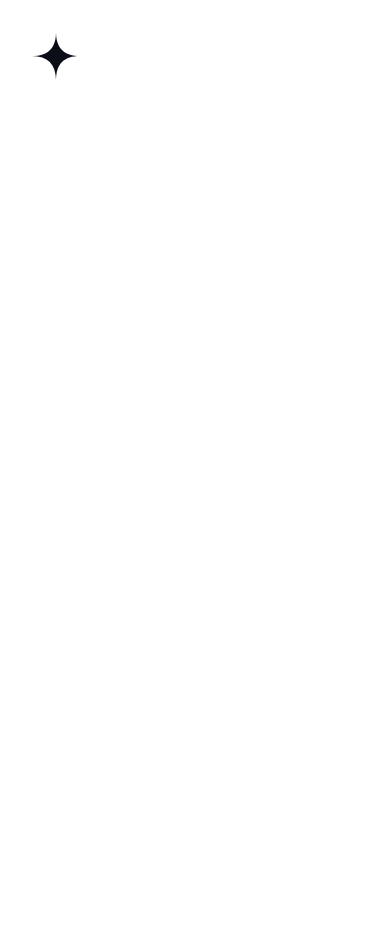
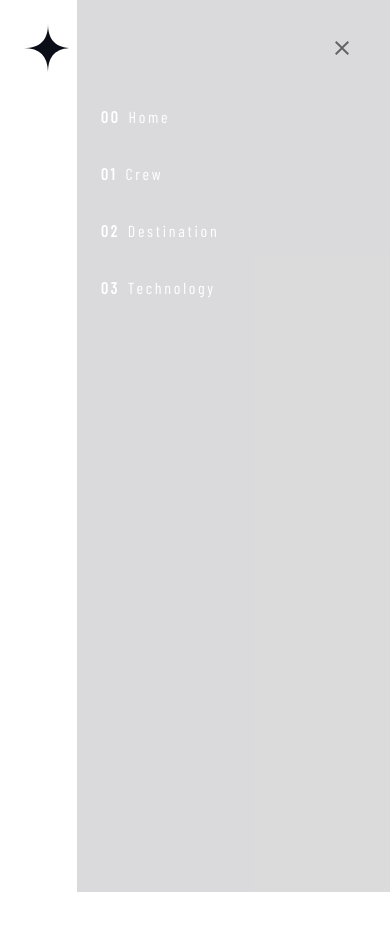
Before and after one commit to AgomohC/femto-space-tourism, a React (Create React App) app: page /destination in a window 390 px wide. Both pictures are taken after a click on the button 334 px from the left and 56 px from the top of the page. Shown: the top 930 px of the page. After the commit the page ends 892 px from the top, so only its background shows below. Built offline with nearby package versions, Linux system fonts and the light colour scheme; a web font is replaced by a local one.

Commit message:
added aside modal

```diff
--- a/public/index.html
+++ b/public/index.html
@@ -13,8 +13,8 @@
       />
       <title>Space Tourism</title>
    </head>
-   <body>
+   <body style="margin: 0">
       <noscript>You need to enable JavaScript to run this app.</noscript>
-      <div id="root" style="margin: 0"></div>
+      <div id="root" ></div>
    </body>
 </html>
--- a/src/Components/Header.jsx
+++ b/src/Components/Header.jsx
@@ -1,5 +1,6 @@
 import React, { useState } from "react";
 import MenuIcon from "@material-ui/icons/Menu";
+import CloseIcon from "@material-ui/icons/Close";
 import logo from "../assets/shared/logo.svg";
 import {
    AppBar,
@@ -89,6 +90,9 @@ const useStyles = makeStyles((theme) => ({
          minWidth: "50%",
       },
    },
+   navLinksMobile: {
+      marginTop: theme.spacing(10),
+   },
    linksDiv: {
       height: "100%",
       backgroundColor: "transparent",
@@ -99,10 +103,13 @@ const useStyles = makeStyles((theme) => ({
    },
    link: {
       textDecoration: "none",
-      color: "inherit",
+      color: "#fff",
       "&:hover": {
          borderBottom: "2px solid #fff",
       },
+   },
+   linkMobile: {
+      marginBottom: theme.spacing(4),
    },
    linkSpan: {
       fontWeight: "bold",
@@ -111,6 +118,11 @@ const useStyles = makeStyles((theme) => ({
       [theme.breakpoints.up("lg")]: {
          display: "inline-block",
       },
+   },
+   linkSpanMobile: {
+      fontWeight: "bold",
+      marginRight: theme.spacing(1),
+      display: "inline-block",
    },
    select: {
       position: "absolute",
@@ -126,6 +138,21 @@ const useStyles = makeStyles((theme) => ({
    },
    mobileMenu: {
       height: "100vh",
+      backgroundColor: alpha("#0b0d17", 0.15),
+      [theme.breakpoints.up("sm")]: {
+         display: "none",
+      },
+      position: "absolute",
+      top: "0",
+      right: "0",
+      minWidth: "254px",
+      width: "68%",
+      padding: "24px",
+   },
+   closeButton: {
+      position: "absolute",
+      top: "24px",
+      right: "24px",
    },
 }));
 
@@ -192,13 +219,62 @@ const Header = () => {
                disableRipple
                disableFocusRipple
                color="inherit"
-               onClick={() => setShowAside(!showAside)}
+               onClick={() => setShowAside(true)}
             >
                <MenuIcon color="white" />
             </IconButton>
          </header>
          {showAside && (
-            <Box component="aside" className={classes.mobileMenu}></Box>
+            <Box component="aside" className={classes.mobileMenu}>
+               <IconButton
+                  disableRipple
+                  disableFocusRipple
+                  onClick={() => setShowAside(false)}
+                  className={classes.closeButton}
+               >
+                  <CloseIcon />
+               </IconButton>
+               <Box className={classes.navLinksMobile}>
+                  <div>
+                     <Link to="/" className={classes.link}>
+                        <Typography
+                           variant="subtitle2"
+                           className={classes.linkMobile}
+                        >
+                           <span className={classes.linkSpanMobile}>00</span>
+                           Home
+                        </Typography>
+                     </Link>
+                     <Link to="/crew" className={classes.link}>
+                        <Typography
+                           variant="subtitle2"
+                           className={classes.linkMobile}
+                        >
+                           <span className={classes.linkSpanMobile}>01</span>
+                           Crew
+                        </Typography>
+                     </Link>
+                     <Link to="/destination" className={classes.link}>
+                        <Typography
+                           variant="subtitle2"
+                           className={classes.linkMobile}
+                        >
+                           <span className={classes.linkSpanMobile}>02</span>
+                           Destination
+                        </Typography>
+                     </Link>
+                     <Link to="/technology" className={classes.link}>
+                        <Typography
+                           variant="subtitle2"
+                           className={classes.linkMobile}
+                        >
+                           <span className={classes.linkSpanMobile}>03</span>
+                           Technology
+                        </Typography>
+                     </Link>
+                  </div>
+               </Box>
+            </Box>
          )}
       </>
    );
```
